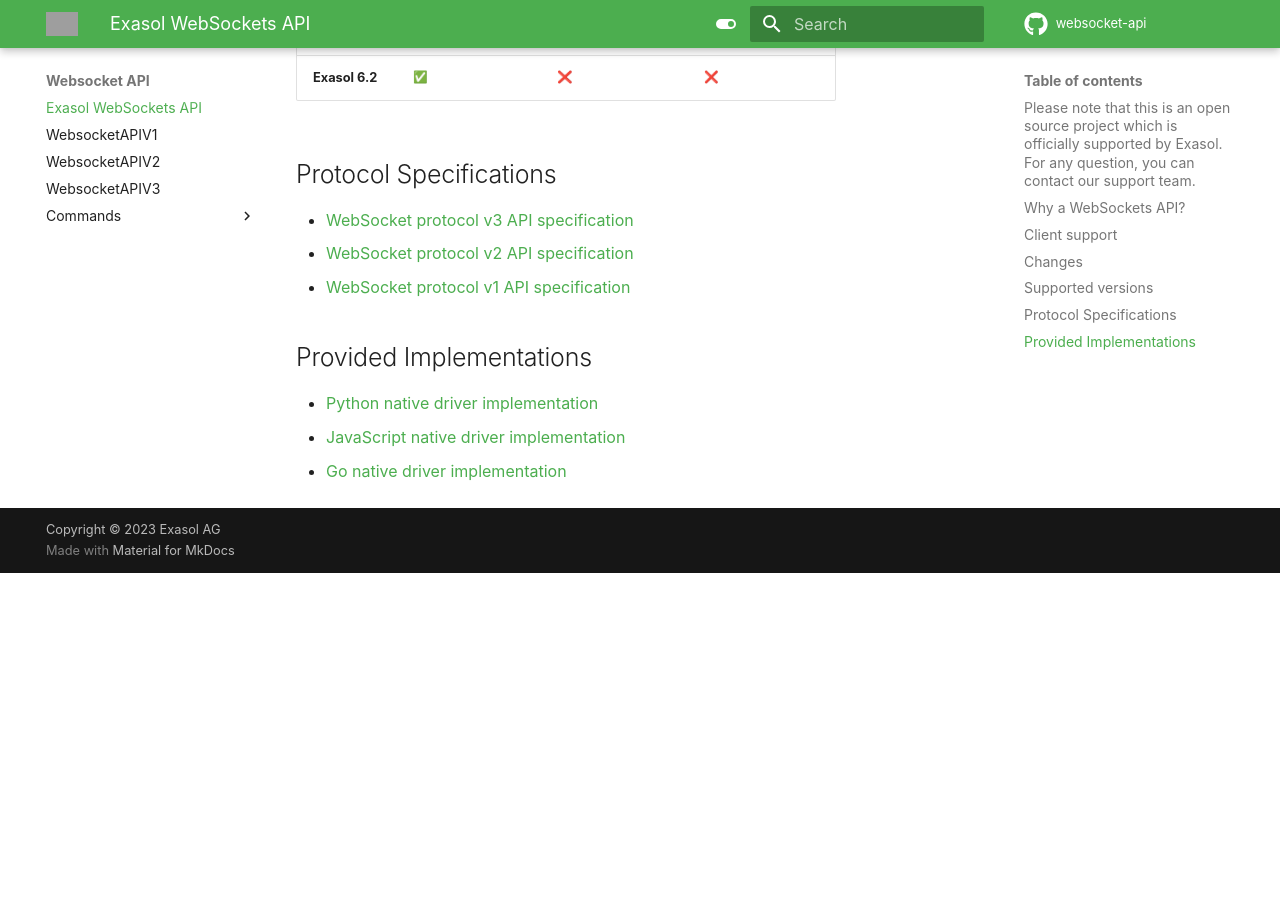
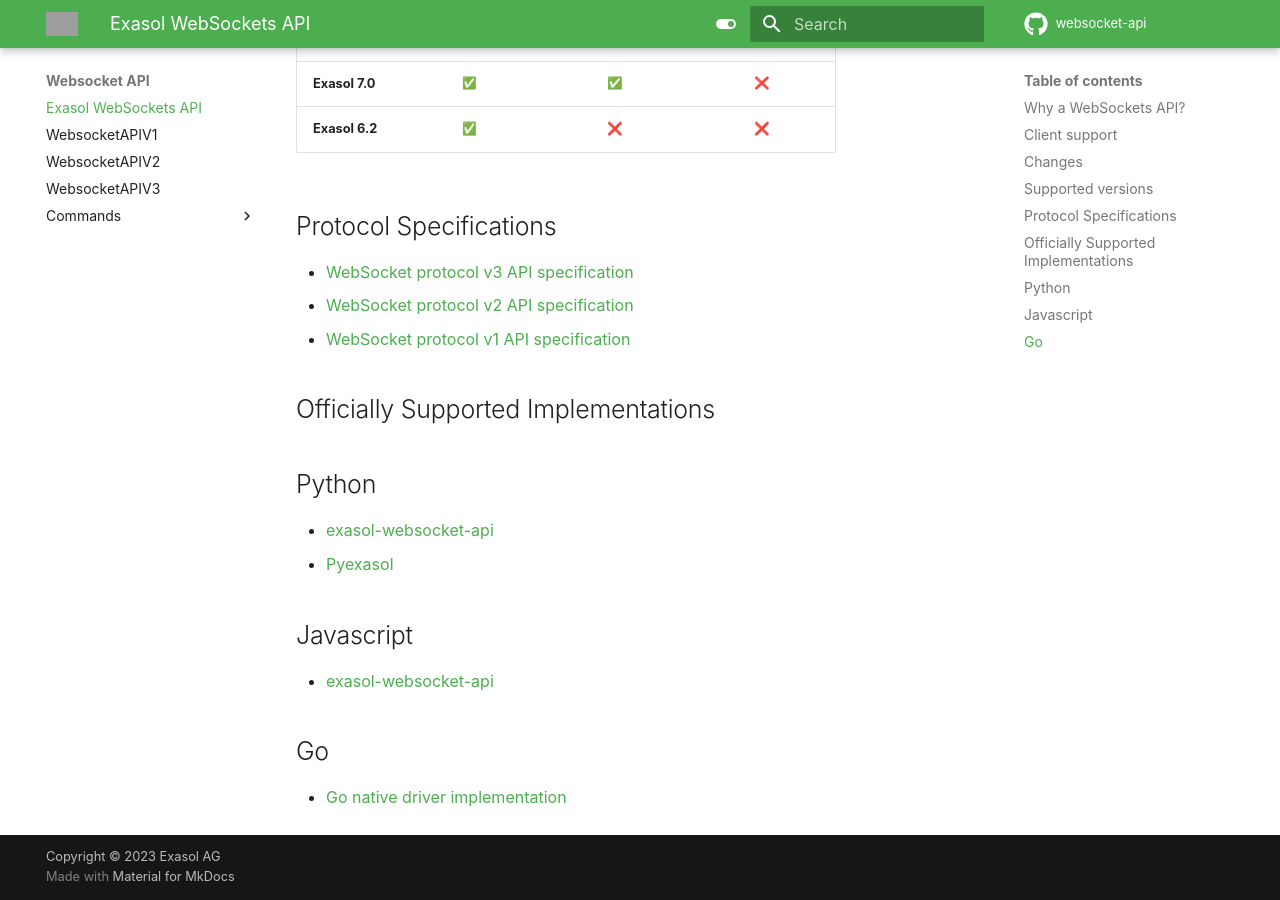
Before and after one commit to exasol/websocket-api, an MkDocs documentation site: the page built from docs/index.md, in a window 1280 px wide and 900 px high, scrolled down 1175 px. Built offline with MkDocs 1.6.1 and Material for MkDocs 9.7.7, drawn with Linux system fonts in a browser that asks for light colours; emoji names are drawn with the system emoji font; comment, search, counter and statistics services are not loaded; before the commit the page ends 1748 px from its top, so only the background shows below that; grey boxes are pictures that could not be loaded.

Commit message:
Update index file
* Fix links and references
* Center table content

```diff
--- a/docs/index.md
+++ b/docs/index.md
@@ -30,22 +32,29 @@
 
 ## Changes
 * Autocommit was enabled by default for sessions in Exasol 7.1+.
-* [WebSocket API v3](docs/WebsocketAPIV3.md) support has been added in Exasol 7.1.
-* [WebSocket API v2](docs/WebsocketAPIV2.md) support has been added in Exasol 7.0.
+* [WebSocket API v3](WebsocketAPIV3.md) support has been added in Exasol 7.1.
+* [WebSocket API v2](WebsocketAPIV2.md) support has been added in Exasol 7.0.
 
 ## Supported versions
 | | WebSocket API v1   | WebSocket API v2   | WebSocket API v3   |
-| --- |--------------------|--------------------|--------------------|
+| --- |:------------------:|:------------------:|:------------------:|
 | **Exasol 7.1** | :white_check_mark: | :white_check_mark: | :white_check_mark: |
 | **Exasol 7.0** | :white_check_mark: | :white_check_mark: | :x:                |
 | **Exasol 6.2** | :white_check_mark: | :x:                | :x:                |
 
 ## Protocol Specifications
-* [WebSocket protocol v3 API specification](docs/WebsocketAPIV3.md)
-* [WebSocket protocol v2 API specification](docs/WebsocketAPIV2.md)
-* [WebSocket protocol v1 API specification](docs/WebsocketAPIV1.md)
+* [WebSocket protocol v3 API specification](WebsocketAPIV3.md)
+* [WebSocket protocol v2 API specification](WebsocketAPIV2.md)
+* [WebSocket protocol v1 API specification](WebsocketAPIV1.md)
 
-## Provided Implementations
-* [Python native driver implementation](python/)
-* [JavaScript native driver implementation](javascript/)
+## Officially Supported Implementations
+
+## Python
+* [exasol-websocket-api](https://github.com/exasol/websocket-api/tree/master/python)
+* [Pyexasol](https://github.com/exasol/pyexasol)
+
+## Javascript
+* [exasol-websocket-api](https://github.com/exasol/websocket-api/tree/master/javascript)
+
+## Go
 * [Go native driver implementation](https://github.com/exasol/exasol-driver-go)
```
Also changed, not shown: other parts of docs/index.md (+3 -1 lines).
